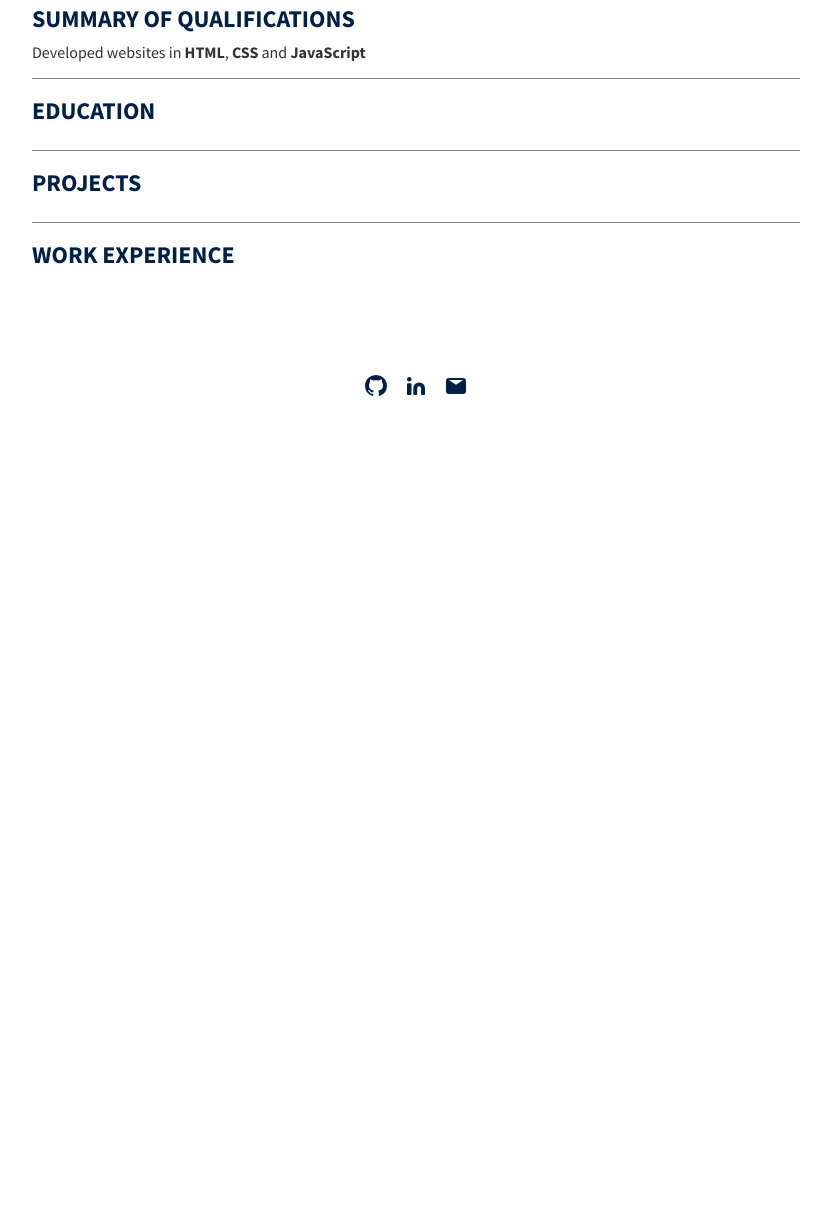
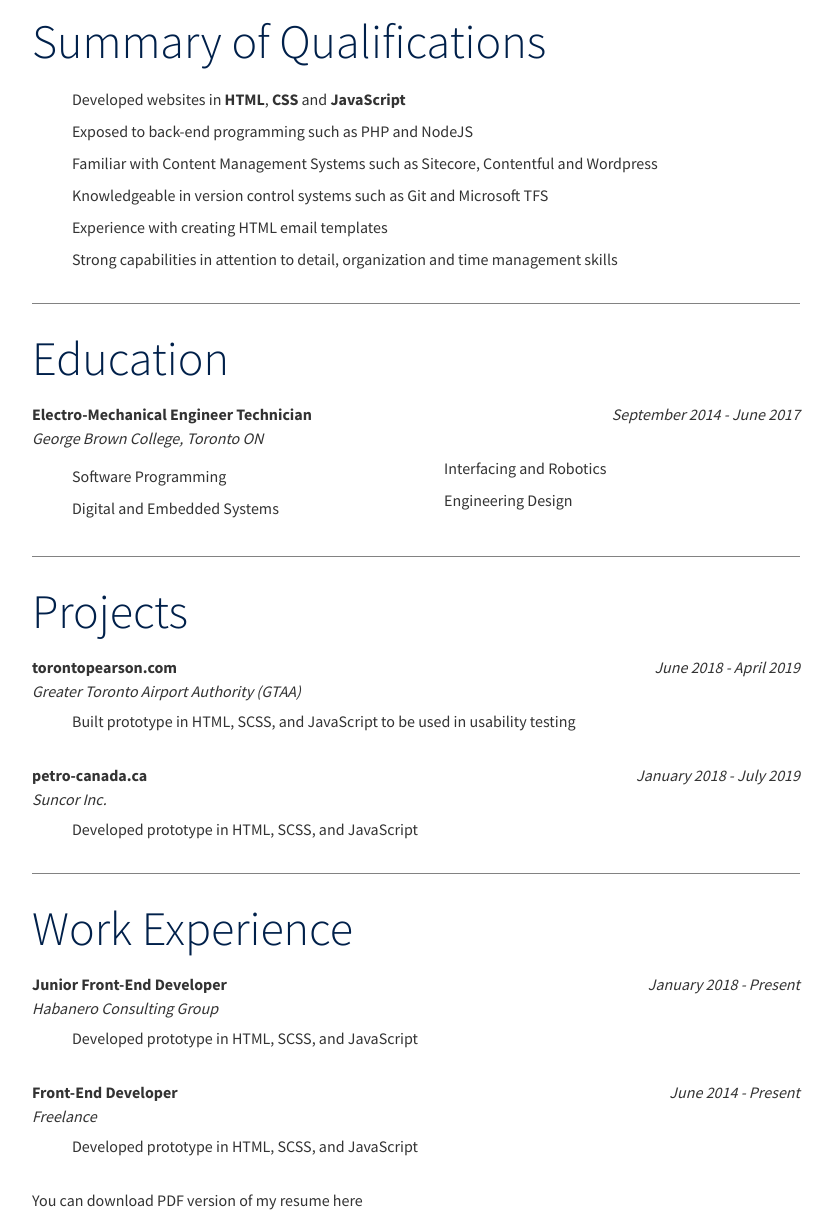
Before and after one commit to markjoeljimenez/portfolio, a Gatsby site: page /resume in a window 1280 px wide. Shown: the part 256-1469 px from the top of the page, without its empty margins (224-1057 px from the left). Before the commit the page ends 800 px from the top, so only its background shows below. Built offline with nearby package versions, Linux system fonts and the light colour scheme; Gatsby itself is replaced by a stand-in of ours.

Commit message:
(WIP) Add resume styling

```diff
--- a/src/pages/resume.tsx
+++ b/src/pages/resume.tsx
@@ -22,22 +22,76 @@ export default () => (
 				<h2 className="resume__heading">Summary of Qualifications</h2>
 				<ul className="resume__list">
 					<li className="resume__item">Developed websites in <b>HTML</b>, <b>CSS</b> and <b>JavaScript</b></li>
-					<li className="resume__item"></li>
-					<li className="resume__item"></li>
-					<li className="resume__item"></li>
-					<li className="resume__item"></li>
-					<li className="resume__item"></li>
+					<li className="resume__item">Exposed to back-end programming such as PHP and NodeJS</li>
+					<li className="resume__item">Familiar with Content Management Systems such as Sitecore, Contentful and Wordpress</li>
+					<li className="resume__item">Knowledgeable in version control systems such as Git and Microsoft TFS</li>
+					<li className="resume__item">Experience with creating HTML email templates</li>
+					<li className="resume__item">Strong capabilities in attention to detail, organization and time management skills</li>
 				</ul>
 			</section>
 			<section className="resume__section">
 				<h2 className="resume__heading">Education</h2>
+				<div className="resume-milestone">
+					<div className="resume-milestone__header">
+						<h2 className="resume-milestone__heading">Electro-Mechanical Engineer Technician</h2>
+						<p className="resume-milestone__date">September 2014 - June 2017</p>
+					</div>
+					<h3 className="resume-milestone__subheading">George Brown College, Toronto ON</h3>
+					<ul className="resume__list resume__list--2">
+						<li className="resume__item">Software Programming</li>
+						<li className="resume__item">Digital and Embedded Systems</li>
+						<li className="resume__item">Interfacing and Robotics</li>
+						<li className="resume__item">Engineering Design</li>
+					</ul>
+				</div>
 			</section>
 			<section className="resume__section">
 				<h2 className="resume__heading">Projects</h2>
+				<div className="resume-milestone">
+					<div className="resume-milestone__header">
+						<h2 className="resume-milestone__heading">torontopearson.com</h2>
+						<p className="resume-milestone__date">June 2018 - April 2019</p>
+					</div>
+					<h3 className="resume-milestone__subheading">Greater Toronto Airport Authority (GTAA)</h3>
+					<ul className="resume__list">
+						<li className="resume__item">Built prototype in HTML, SCSS, and JavaScript to be used in usability testing</li>
+					</ul>
+				</div>
+				<div className="resume-milestone">
+					<div className="resume-milestone__header">
+						<h2 className="resume-milestone__heading">petro-canada.ca</h2>
+						<p className="resume-milestone__date">January 2018 - July 2019</p>
+					</div>
+					<h3 className="resume-milestone__subheading">Suncor Inc.</h3>
+					<ul className="resume__list">
+						<li className="resume__item">Developed prototype in HTML, SCSS, and JavaScript</li>
+					</ul>
+				</div>
 			</section>
 			<section className="resume__section">
 				<h2 className="resume__heading">Work Experience</h2>
+				<div className="resume-milestone">
+					<div className="resume-milestone__header">
+						<h2 className="resume-milestone__heading">Junior Front-End Developer</h2>
+						<p className="resume-milestone__date">January 2018 - Present</p>
+					</div>
+					<h3 className="resume-milestone__subheading">Habanero Consulting Group</h3>
+					<ul className="resume__list">
+						<li className="resume__item">Developed prototype in HTML, SCSS, and JavaScript</li>
+					</ul>
+				</div>
+				<div className="resume-milestone">
+					<div className="resume-milestone__header">
+						<h2 className="resume-milestone__heading">Front-End Developer</h2>
+						<p className="resume-milestone__date">June 2014 - Present</p>
+					</div>
+					<h3 className="resume-milestone__subheading">Freelance</h3>
+					<ul className="resume__list">
+						<li className="resume__item">Developed prototype in HTML, SCSS, and JavaScript</li>
+					</ul>
+				</div>
 			</section>
+			<div className="notice">You can download PDF version of my resume <a href="#">here</a></div>
 		</div>
 	</Layout>
 )
--- a/src/styles/scss/resume/_index.scss
+++ b/src/styles/scss/resume/_index.scss
@@ -1 +1,2 @@
 @import 'resume';
+@import 'resume-milestone';
--- /dev/null
+++ b/src/styles/scss/resume/_resume-milestone.scss
@@ -0,0 +1,38 @@
+@import '../reference/index';
+
+$block: 'resume-milestone';
+
+.#{$block} {
+	& + & {
+		margin-top: 2rem;
+	}
+
+	&__header {
+		display: flex;
+		justify-content: space-between;
+
+		> * {
+			margin: 0;
+		}
+	}
+
+	&__heading,
+	&__subheading {
+		@include font-size-16;
+	}
+
+	&__subheading {
+		font-weight: 400;
+		margin-bottom: 0;
+		margin-top: 0.25rem;
+	}
+
+	&__date,
+	&__subheading {
+		font-style: italic;
+	}
+
+	.resume__list {
+		margin-top: 0.5rem;
+	}
+}
--- a/src/styles/scss/resume/_resume.scss
+++ b/src/styles/scss/resume/_resume.scss
@@ -17,7 +17,12 @@ $block: 'resume';
 
 	&__header {
 		display: flex;
-		justify-content: space-between;
+		flex-direction: column;
+
+		@include media-min(md) {
+			flex-direction: row;
+			justify-content: space-between;
+		}
 	}
 
 	&__section {
@@ -27,26 +32,27 @@ $block: 'resume';
 
 		&:first-child {
 			border-top: 0;
-			padding-top: 4rem;
+
+			@include media-min(md) {
+				padding-top: 4rem;
+			}
 		}
 	}
 
 	&__heading {
+		@include font-size-33;
+		@include font-weight(100);
+
 		color: $primary;
-		margin: 0;
-		margin-bottom: 0.5rem;
-		text-transform: uppercase;
+		margin-bottom: 1rem;
+		margin-top: 0.5rem;
+
+		@include media-min(sm) {
+			@include font-size-48;
+		}
 
 		&--header {
-			@include font-size-33;
-			@include font-weight(100);
-
 			margin: 0;
-			text-transform: initial;
-
-			@include media-min(sm) {
-				@include font-size-48;
-			}
 		}
 	}
 
@@ -57,8 +63,26 @@ $block: 'resume';
 
 	&__list {
 		list-style: none;
-		padding-left: 0;
-		margin-bottom: 0;
 		margin-top: 0;
+
+		&--header {
+			margin-bottom: 0;
+			padding-left: 0;
+
+			.#{$block}__item {
+				line-height: initial;
+				margin: 0;
+			}
+		}
+
+		&--2 {
+			columns: 2;
+		}
+	}
+
+	&__item {
+		line-height: 1.5;
+		margin-bottom: 0.5rem;
+		margin-top: 0.5rem;
 	}
 }
```
